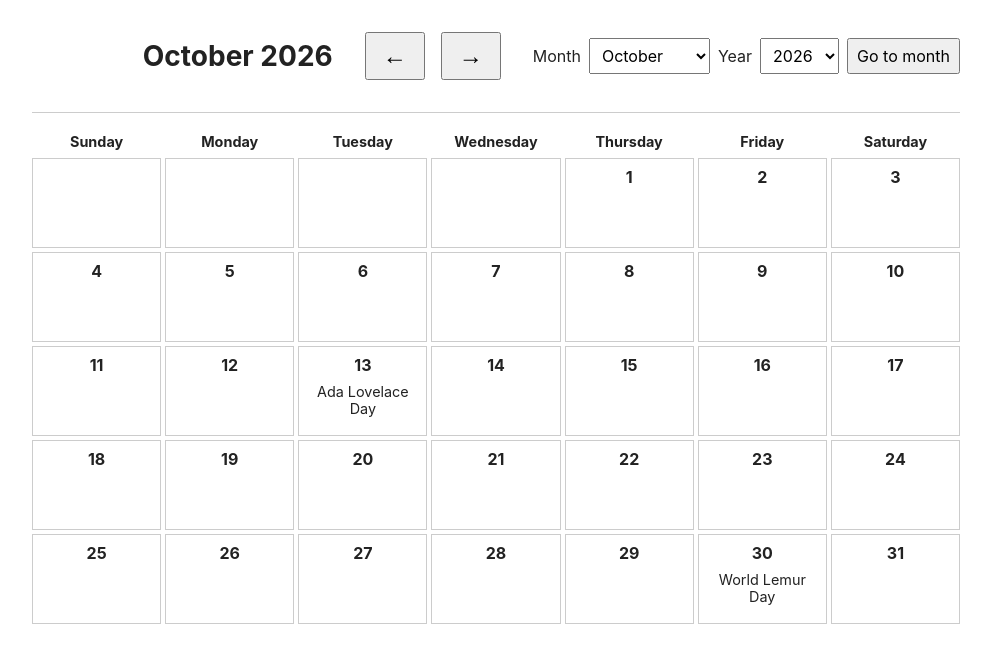
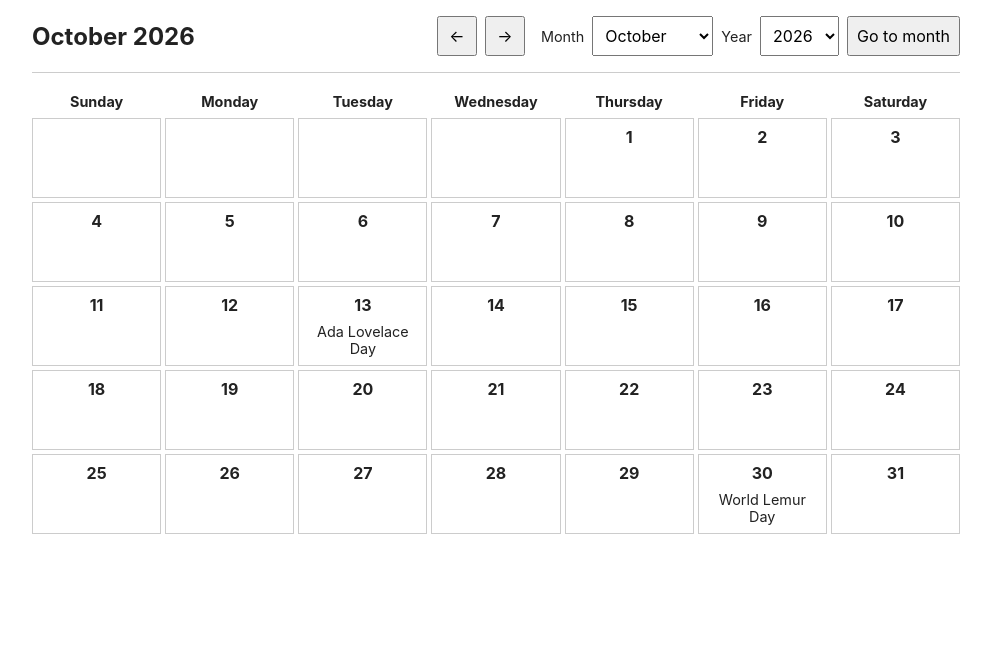
Before and after one commit to Vitalii-code/Project-Days-Calendar, a website with bundled scripts: page index.html in a window 1280 px wide. Shown: the whole page, without its empty margins (144-1135 px from the left). Built offline with nearby package versions, Linux system fonts and the light colour scheme.

Commit message:
Make css more consistent

```diff
--- a/css/style.css
+++ b/css/style.css
@@ -5,38 +5,41 @@
 body {
   max-width: 960px;
   margin: 0 auto;
-  padding: 16px;
+  padding: 1rem;
   color: #222;
   font-family: "Inter", sans-serif;
 }
 
 header {
   display: flex;
+  flex-wrap: wrap;
   align-items: center;
-  justify-content: end;
-  gap: 16px;
-  margin-bottom: 16px;
-  padding-bottom: 16px;
+  gap: 1rem;
+  margin-bottom: 1rem;
+  padding-bottom: 1rem;
   border-bottom: 1px solid #ccc;
 }
 
 h1 {
-  margin: 0;
-  font-size: 1.75rem;
+  margin: 0 auto 0 0;
+  font-size: 1.5rem;
 }
 
-form {
+#calendar-controls,
+#year-month-submit {
   display: flex;
   align-items: center;
-  flex-wrap: wrap;
-  justify-content: flex-end;
-  gap: 8px;
-  /* margin-left: auto; */
+  gap: 0.5rem;
+}
+
+label {
+  font-size: 0.9rem;
 }
 
 select,
-button[type="submit"] {
-  padding: 6px 8px;
+button {
+  height: 2.5rem;
+  padding: 0.5rem;
   font: inherit;
 }
 
@@ -44,42 +47,42 @@ button[type="submit"] {
   display: block;
 }
 
-#calendar .calendar-row {
+.calendar-row {
   display: grid;
   grid-template-columns: repeat(7, 1fr);
-  gap: 4px;
-  margin-bottom: 4px;
+  gap: 0.25rem;
+  margin-bottom: 0.25rem;
 }
 
-#calendar .day {
-  display: grid;
-  min-height: 90px;
-  align-content: start;
-  gap: 8px;
+.day {
+  min-height: 5rem;
+  padding: 0.5rem;
   border: 1px solid #ccc;
-  padding: 8px;
   text-align: center;
 }
 
-#calendar .day:empty {
+.day:empty {
   border-color: transparent;
 }
 
 .day-number {
+  display: block;
+  margin-bottom: 0.5rem;
   font-weight: bold;
 }
 
 .day-title {
+  display: block;
   font-size: 0.9rem;
 }
 
-#calendar .day:has(.top-row) {
+.day:has(.top-row) {
   min-height: auto;
+  padding: 0.25rem;
   border: 0;
-  padding: 4px;
 }
 
-#calendar .day:has(.top-row) .day-number {
+.day:has(.top-row) .day-number {
   display: none;
 }
 
@@ -87,23 +90,14 @@ button[type="submit"] {
   font-weight: bold;
 }
 
-#calendar-controls {
-  display: flex;
-  justify-content: center;
-  gap: 16px;
-  margin: 16px;
-}
-
 #calendar-controls button {
-  font-size: 1.5rem;
-  padding: 0.5rem 1rem;
-  min-width: 3rem;
-  min-height: 3rem;
+  min-width: 2.5rem;
+  font-size: inherit;
 }
 
 @media (max-width: 600px) {
   body {
-    padding: 12px 8px;
+    padding: 0.5rem;
   }
 
   header {
@@ -111,17 +105,19 @@ button[type="submit"] {
     flex-direction: column;
   }
 
-  form {
-    width: 100%;
+  h1 {
+    margin-right: 0;
   }
 
-  #calendar {
-    gap: 2px;
+  #calendar-controls,
+  #year-month-submit {
+    justify-content: center;
+    flex-wrap: wrap;
   }
 
-  #calendar .day {
-    min-height: 64px;
-    padding: 4px;
+  .day {
+    min-height: 4rem;
+    padding: 0.25rem;
   }
 
   .day-title {
```
